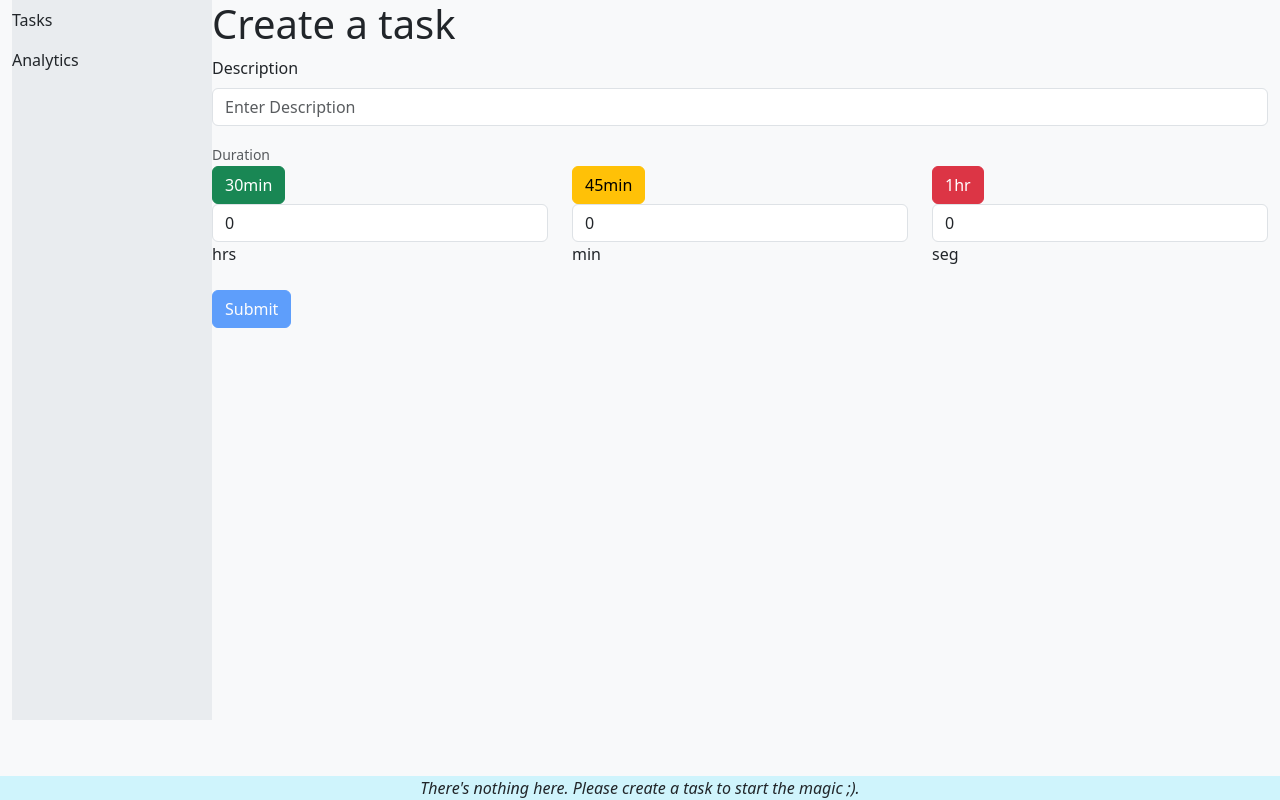
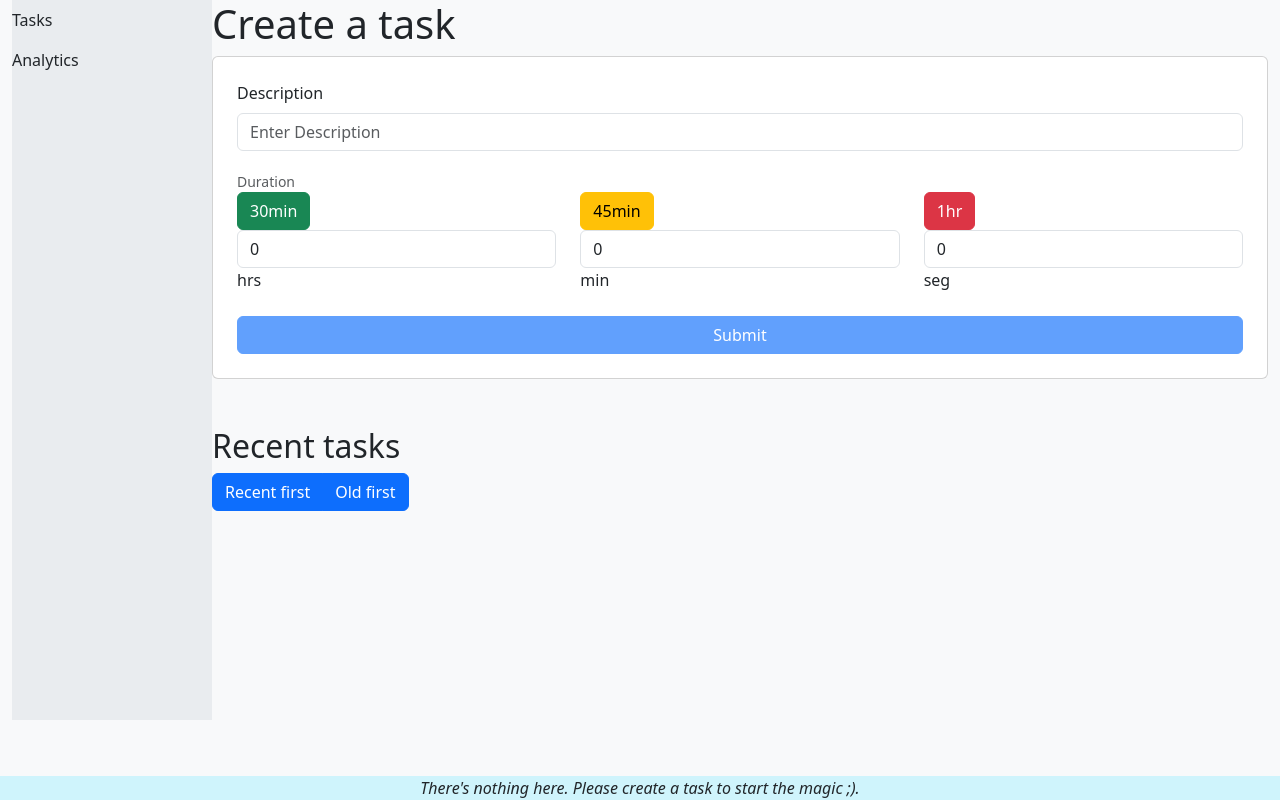
Before and after one commit to Bucha789/test-task-project, a React (Vite) app: page /tasks in a window 1280 px wide. Built offline with nearby package versions, Linux system fonts and the light colour scheme.

Commit message:
chore: add functionalities to tasks like remove and add

```diff
--- a/src/components/Task.tsx
+++ b/src/components/Task.tsx
@@ -1,19 +1,29 @@
 import { Button, Card } from "react-bootstrap"
+import { useAppDispatch } from "../store/hooks"
+import { markAsCompleted, remove } from "../store/slices/tasksSlice"
 
 
 type Props = {
   description: string
   duration: number
+  id: string
 }
 
-export const Task = ({ description, duration }: Props) => {
+export const Task = ({ description, duration, id }: Props) => {
+  const dispatch = useAppDispatch();
+  const handleComplete = () => {
+    dispatch(markAsCompleted({ id }))
+  }
+  const handleDelete = () => {
+    dispatch(remove({ id }))
+  }
   return (
     <Card>
       <Card.Body>
         <Card.Text>{description}</Card.Text>
         <Card.Text>{duration}</Card.Text>
-        <Button variant="primary">Complete</Button>
-        <Button variant="danger">Delete</Button>
+        <Button onClick={handleComplete} variant="primary">Complete</Button>
+        <Button onClick={handleDelete} variant="danger">Delete</Button>
         <Button variant="warning">Edit</Button>
       </Card.Body>
     </Card>
--- a/src/components/Tasks.tsx
+++ b/src/components/Tasks.tsx
@@ -1,18 +1,29 @@
+import { ButtonGroup } from "react-bootstrap";
 import { useAppSelector } from "../store/hooks"
 import { Task } from "./Task"
+import { useState } from "react";
 
 export const Tasks = () => {
   const addedTasks = useAppSelector(state => state.tasks.addedTasks);
+  const [sortOrder, setSortOrder] = useState('recent');
+  const taskToShow = sortOrder === 'recent' ? addedTasks.slice().reverse() : addedTasks;
+
+  const handleSortOrder = (order: 'recent' | 'old') => () => {
+    setSortOrder(order);
+  }
+
   return (
     <div className="bg-purple">
-      {
-        // This will be replaced by the Filter component
-      }
+        <ButtonGroup>
+          <button onClick={handleSortOrder('recent')} className="btn btn-primary">Recent first</button>
+          <button onClick={handleSortOrder('old')} className="btn btn-primary">Old first</button>
+        </ButtonGroup>
       <div>
         {
-          addedTasks.map(item => (
+          taskToShow.map(item => (
             <Task
               key={item.id}
+              id={item.id}
               description={item.description}
               duration={item.duration}
             />
--- a/src/components/form/TaskForm.tsx
+++ b/src/components/form/TaskForm.tsx
@@ -118,7 +118,7 @@ export const TaskForm = () => {
   }, [formState.time])
 
   return (
-    <Form onSubmit={handleSubmitValues}>
+    <Form onSubmit={handleSubmitValues} className="card p-4">
       <Form.Group className="mb-3" controlId="formBasicEmail">
         <Form.Label>Description</Form.Label>
         <Form.Control onChange={handleChangeValues} type="text" name='description' placeholder="Enter Description" value={formState.description}/>
--- a/src/pages/Dashboard.tsx
+++ b/src/pages/Dashboard.tsx
@@ -5,10 +5,13 @@ export const Dashboard = () => {
   return (
     <div>
       <h1>Create a task</h1>
-      <div>
+      <div className="mb-5">
         <TaskForm />
       </div>
-      <Tasks />
+      <h2>Recent tasks</h2>
+      <div className="mb-5">
+        <Tasks />
+      </div>
     </div>
   )
 }
--- a/src/store/slices/tasksSlice.ts
+++ b/src/store/slices/tasksSlice.ts
@@ -48,7 +48,7 @@ export const tasksSlice = createSlice({
         task.duration = duration;
       }
     },
-    delete: (state, action: PayloadAction<TaskId>) => {
+    remove: (state, action: PayloadAction<TaskId>) => {
       //delete an existing task
       state.addedTasks = state.addedTasks.filter(item => item.id !== action.payload.id)
     },
@@ -64,6 +64,6 @@ export const tasksSlice = createSlice({
 })
 
 // Action creators are generated for each case reducer function
-export const { create } = tasksSlice.actions
+export const { create, markAsCompleted, modify, remove } = tasksSlice.actions
 
 export default tasksSlice.reducer
```
